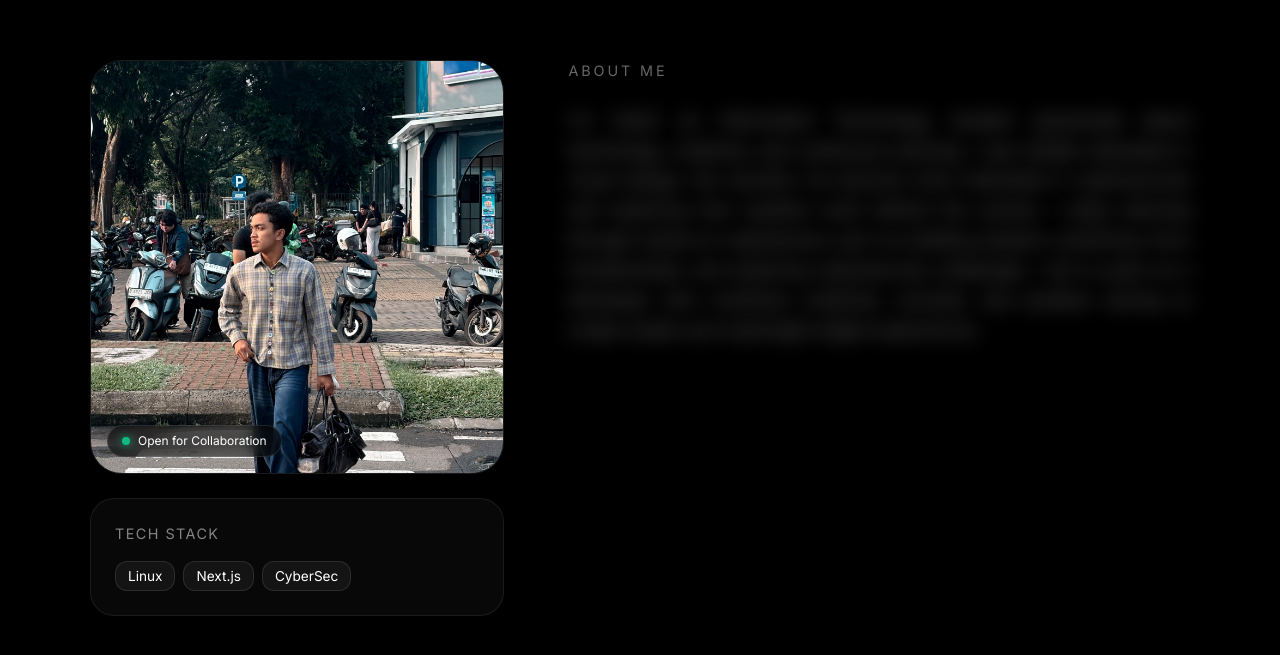
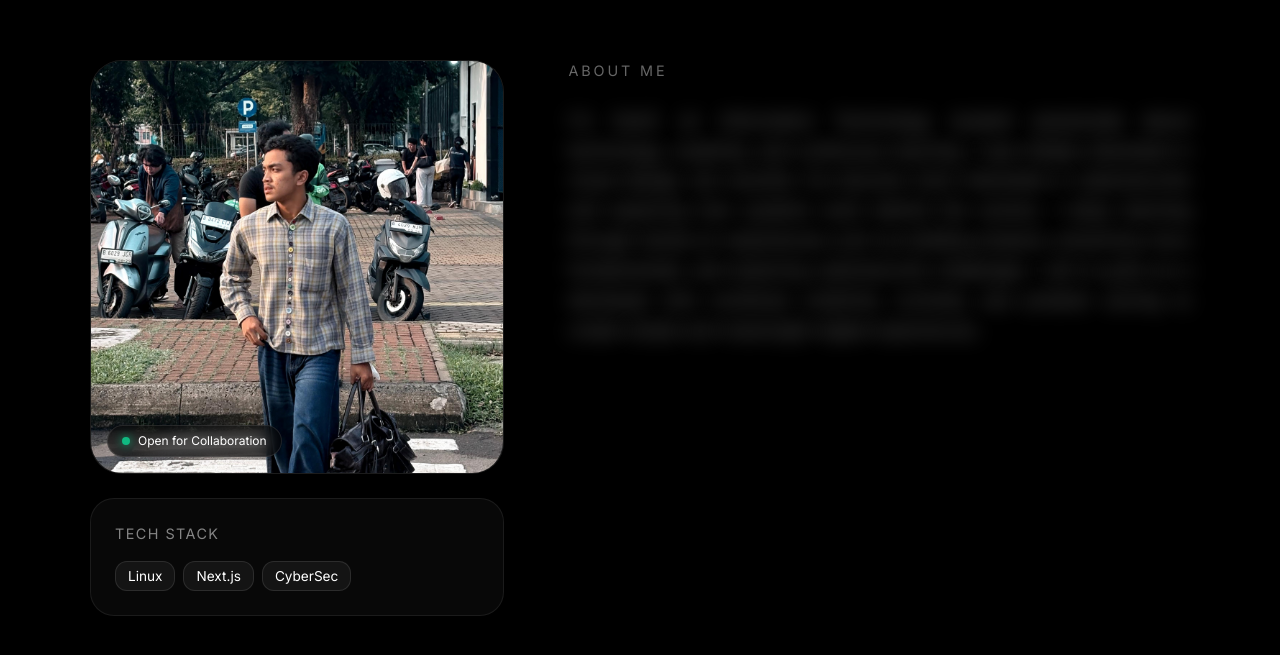
Before and after one commit to hanifhanof/porthanif, a Next.js app: page / in a window 1280 px wide. Shown: the part 1155-1810 px from the top of the page. Built offline with nearby package versions, Linux system fonts and the light colour scheme.

Commit message:
feat(about): update about image aspect ratio and position for better display

```diff
--- a/app/globals.css
+++ b/app/globals.css
@@ -316,9 +316,11 @@ a {
 
 .about-img {
   width: 100%;
-  aspect-ratio: 1/1;
+  aspect-ratio: 3/3; /* Mengubah rasio agar lebih memanjang ke bawah sesuai foto asli */
   object-fit: cover;
+  object-position: center 20%; /* Menggeser posisi fokus ke atas agar kepala tidak terpotong */
   transition: transform 0.5s ease;
+  display: block;
 }
 
 .about-image-wrapper:hover .about-img {
```
Also changed, not shown: public/hanif-about.png.
